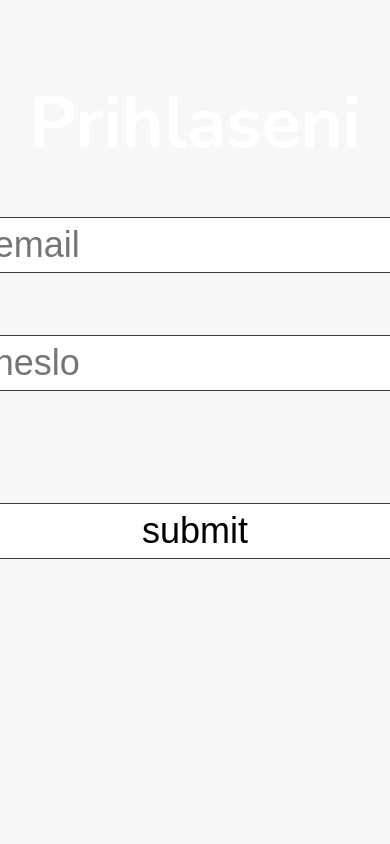
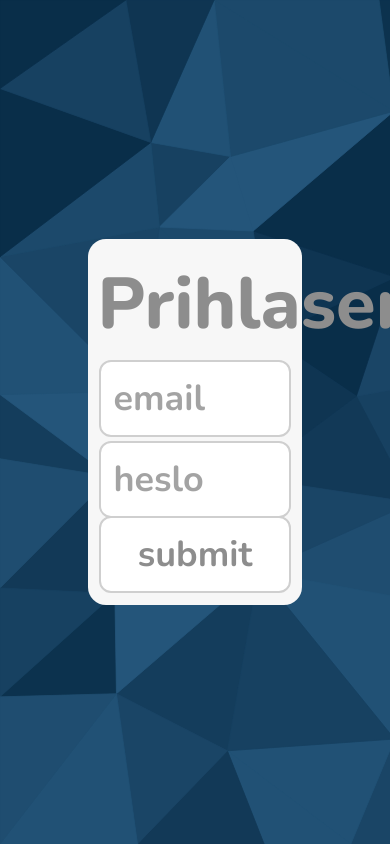
Before and after one commit to muchaF/mat-klokan, a Flask app: page /login in a window 390 px wide; the page is wider, and only the part inside the window is pictured. Run offline with Flask 2, Linux system fonts and the light colour scheme.

Commit message:
login design v0.1

```diff
--- a/static/css/login.css
+++ b/static/css/login.css
@@ -1,23 +1,21 @@
-@import url('https://fonts.googleapis.com/css2?family=Nunito:wght@300;500;700&display=swap');
+@import url('https://fonts.googleapis.com/css2?family=Nunito:wght@300;500;700;800;900&display=swap');
 
 :root{
-     --board: #f7f7f7;
+     --board: #fff;
      --menu: #24557a;
-     --detail: #124872;
-     --highlight: #d6d6d6;
-     --contrast: #e5e5e5;
-     --icon-color: #31668f;
-     --icon-highlight:#225d8a;
-     --boarder: #3c3c3c;
+     --outline: #cfcfcf;
+     --fill: #F7F7F7;
+     --text: #8d8d8d;
 }
 
 *{
      padding: 0;
      margin: 0;
+     font-family: 'Nunito', 'sans-serif' ;
 }
 
 body{
-     font-family: 'Nunito', 'sans-serif' ;
+
      text-align: center;
      background-color: var(--board);
      height: 100%;
@@ -25,41 +23,53 @@ body{
      align-items: center;
      justify-content: center;
      flex-direction: column;
+     background-color: var(--menu);
+     background-image: url('../img/loginBackground.svg');
+     background-size: cover;
 }
-
+::placeholder{
+     color: var(--text);
+     opacity: 0.8;
+}
 form{
      display: flex;
      flex-direction: column;
-     width: auto;
+     width: 15%;
      height: auto;
-     padding: 1.5%;
+     padding: 1%;
      border-radius: 0.75rem;
-     background-color: transparent;
-     color: #fff;
+     color: var(--text);
      font-weight: 700;
      font-size: 1.5rem;
      margin-bottom: 15%;
+     background-color: var(--fill);
+}
+
+#submit{
+     margin-top: 10px;
+     background-color: var(--board);
+}
+
+#submit:hover{
+     background-color: transparent;
 }
 
 .item{
-     margin: 6.5%;
+     margin: 1%;
      outline: none;
-     background-color: #ffffffaf;
-     background-color: #fff;
+     background-color: var(--board);
+     color: var(--text);
+     font-weight: 700;
      border: none;
-     padding: 0.25rem;
-     border-radius: 0.25rem;
-     border: 1px solid var(--boarder);
+     padding: 0.5rem;
+     border-radius: 0.5rem;
+     border: 2px solid var(--outline);
 }
 
-.text-input{
-     /* outline: 2px solid var(--menu); */
-}
-
-#submit{
-     /* color: #fff; */
-     /* font-weight: 700; */
-     /* background: linear-gradient(90deg,#0080d6, #4bdbff); */
+p{
+     margin: 1%;
+     font-size: 2rem;
+     margin-bottom: 5%;
 }
 
 @media only screen and (max-device-width: 1100px){
@@ -70,8 +80,26 @@ form{
      p{
           font-size: 3rem;
           margin: 3% 0 3% 0;
+          font-weight: 800;
      }
+
      form{
-          margin-bottom: 50%;
+          margin-top: 10%;
+          margin-bottom: 10%;
+          width: 50%;
+          padding: 2.5%;
      }
+
+     /* .item{
+          font-size: 32px;
+     } */
+
+     #submit{
+          margin-top: -2%;
+     }
+     @-moz-document url-prefix() {
+          #submit{
+               margin-top: 5% !important;
+          }
+      }
 }
--- a/templates/login.html
+++ b/templates/login.html
@@ -2,13 +2,15 @@
      <!-- <link rel="stylesheet" href="/static/css/login.css"> -->
      <title>Mat klokan</title>
      <link rel="stylesheet" href="../static/css/login.css">
+     <!-- <meta name="viewport" content="width=device-width, initial-scale=1.0, maximum-scale=1.0, user-scalable=no" /> -->
+     <!-- <meta name="viewport" content="width=device-width, user-scalable=no" -->
 </head>
 <body>
-     <form action="http://localhost:2000/userValidation" method="post">
+     <form autocomplete="off" action="http://localhost:2000/userValidation" method="post">
           <p>Prihlaseni</p>
           <input name="login" placeholder="email" type="text" class="item text-input">
           <input name="password" placeholder="heslo" type="password" class="item text-input">
-          <br>
+          <br style="line-height:0px; height:0px" />
           <input id="submit" type="submit" value="submit" class="item">
      </form>
      <!-- <p>{{ state }}</p>  -->
```
Also changed, not shown: static/css/main.css (+34 -5 lines), templates/dashboardAdmin.html (+7 -0 lines), static/favicon.ico (added), static/img/kongaroo.png (added).
